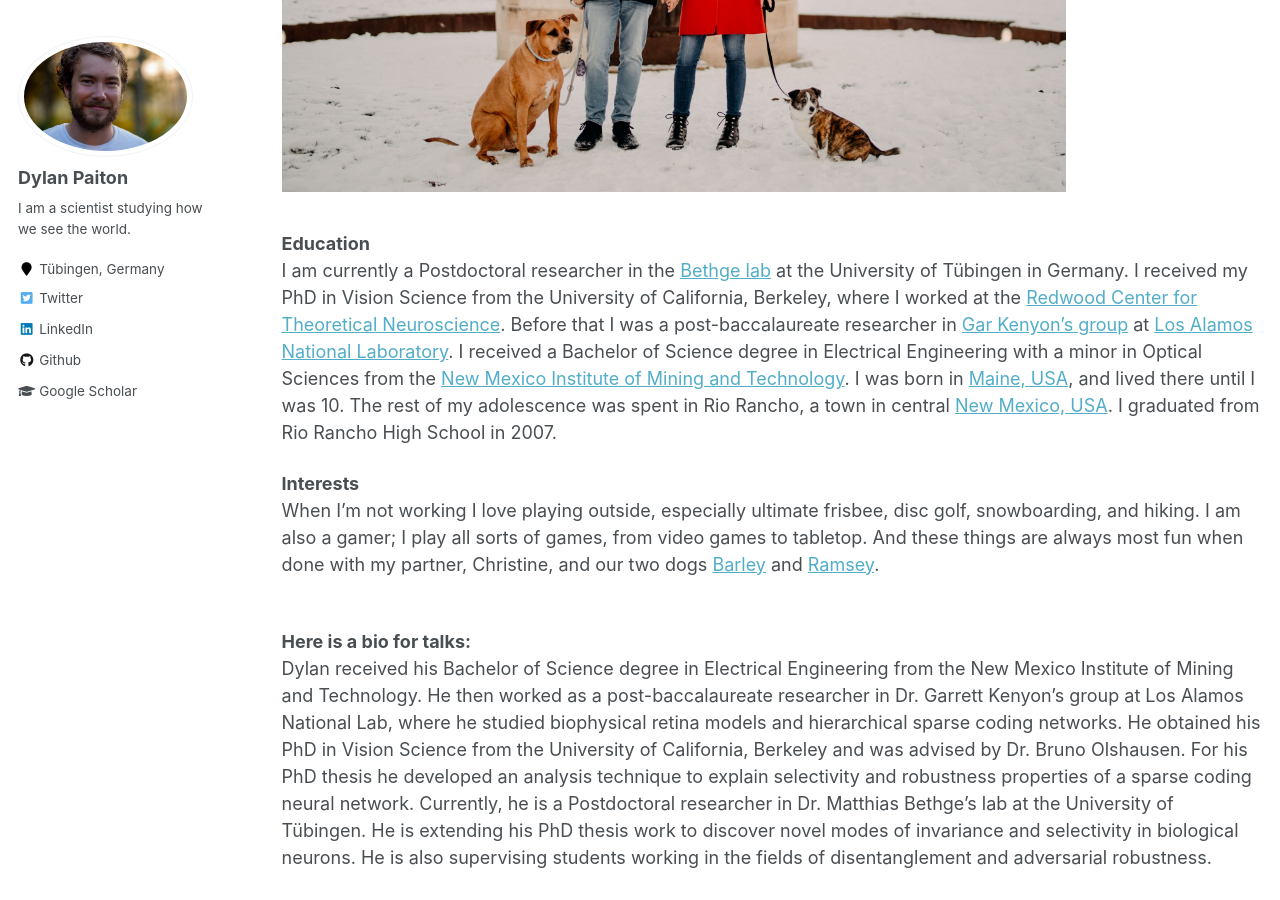
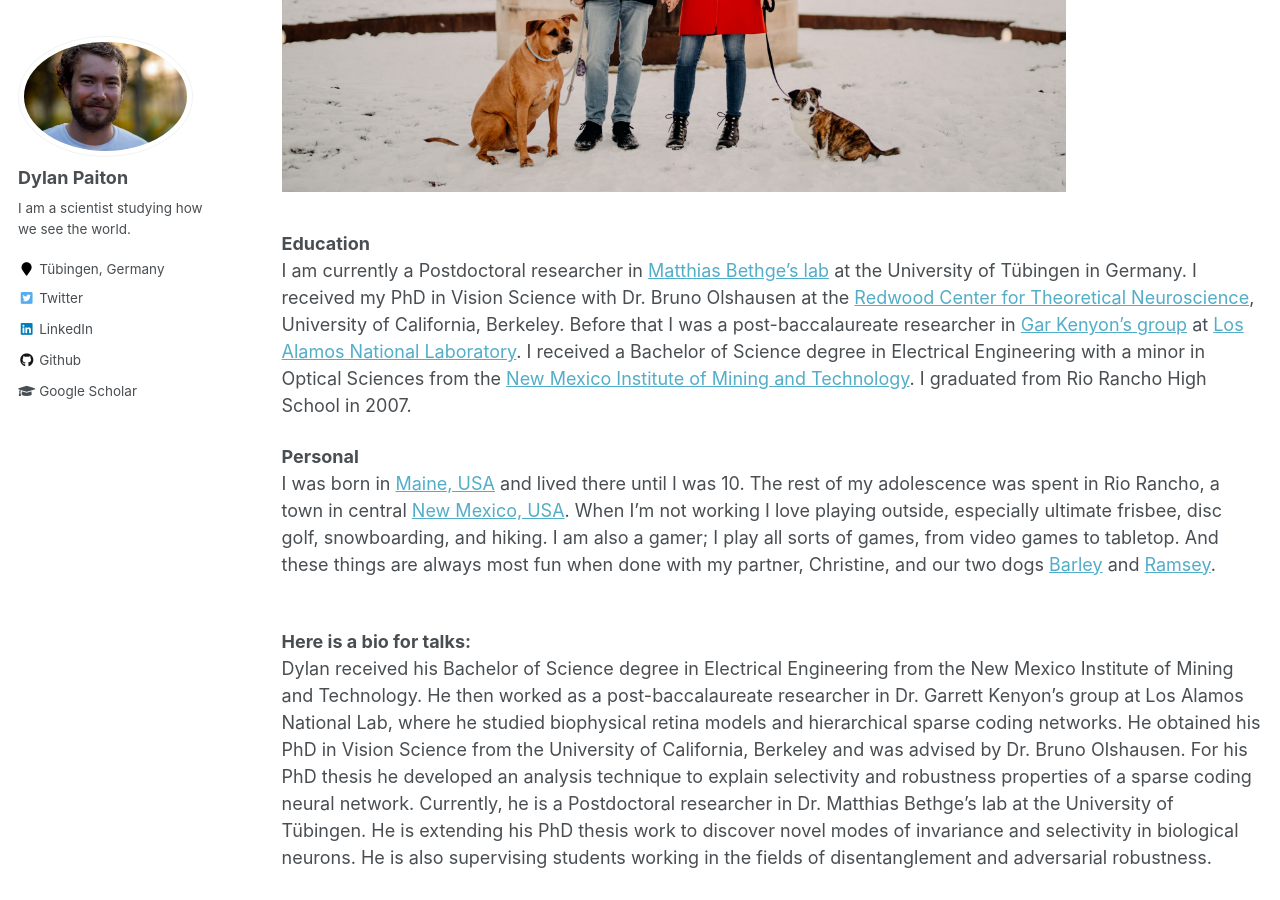
Before and after one commit to dpaiton/dpaiton.github.io, a Jekyll site: the page built from _pages/bio.md, in a window 1280 px wide and 900 px high, scrolled down 495 px. Built offline with Jekyll 4.4.1, drawn with Linux system fonts in a browser that asks for light colours.

Commit message:
updates wording

```diff
--- a/_pages/bio.md
+++ b/_pages/bio.md
@@ -10,36 +10,26 @@ author_profile: true
 <img style="float: center; margin: 0px 15px 15px 0px;" src="../images/family.jpeg" width="80%" />
 
 <strong>Education</strong><br>
-I am currently a Postdoctoral researcher in the
-[Bethge lab](http://bethgelab.org) at the University of T&uuml;bingen in Germany.
-I received my PhD in Vision Science from the University of California, Berkeley, where I
-worked at the [Redwood Center for Theoretical Neuroscience](http://redwood.berkeley.edu/).
-Before that I was a post-baccalaureate researcher in
-[Gar Kenyon's group](http://petavision.github.io/) at
-[Los Alamos National Laboratory](https://youtu.be/55hlnlVuTpk). I received a Bachelor of Science
-degree in Electrical Engineering with a minor in Optical Sciences from the
-[New Mexico Institute of Mining and Technology](https://www.nmt.edu/academics/eleceng/). I was born
-in [Maine, USA](https://youtu.be/witphg3HUlE), and lived there until I was 10. The rest of my adolescence was spent in
-Rio Rancho, a town in central [New Mexico, USA](https://explorepartsunknown.com/destination/new-mexico/).
+I am currently a Postdoctoral researcher in [Matthias Bethge's lab](http://bethgelab.org) at the University of T&uuml;bingen in Germany.
+I received my PhD in Vision Science with Dr. Bruno Olshausen at the [Redwood Center for Theoretical Neuroscience](http://redwood.berkeley.edu/), University of California, Berkeley.
+Before that I was a post-baccalaureate researcher in [Gar Kenyon's group](http://petavision.github.io/) at [Los Alamos National Laboratory](https://youtu.be/55hlnlVuTpk).
+I received a Bachelor of Science degree in Electrical Engineering with a minor in Optical Sciences from the [New Mexico Institute of Mining and Technology](https://www.nmt.edu/academics/eleceng/).
 I graduated from Rio Rancho High School in 2007.
 
-<strong>Interests</strong><br>
-When I'm not working I love playing outside, especially ultimate frisbee, disc golf, snowboarding,
-and hiking. I am also a gamer; I play all sorts of games, from video games to tabletop.
-And these things are always most fun when done with my partner, Christine, and our two dogs
-[Barley](https://www.instagram.com/barleythedogg/)
-and [Ramsey](https://www.instagram.com/ramseythepup/).
+<strong>Personal</strong><br>
+I was born in [Maine, USA](https://youtu.be/witphg3HUlE) and lived there until I was 10.
+The rest of my adolescence was spent in Rio Rancho, a town in central [New Mexico, USA](https://explorepartsunknown.com/destination/new-mexico/).
+When I'm not working I love playing outside, especially ultimate frisbee, disc golf, snowboarding, and hiking.
+I am also a gamer; I play all sorts of games, from video games to tabletop.
+And these things are always most fun when done with my partner, Christine, and our two dogs [Barley](https://www.instagram.com/barleythedogg/) and [Ramsey](https://www.instagram.com/ramseythepup/).
 
 <br>
 <strong>Here is a bio for talks:</strong>
 <br>
-Dylan received his Bachelor of Science degree in Electrical Engineering from the New Mexico
-Institute of Mining and Technology. He then worked as a post-baccalaureate researcher in Dr. Garrett
-Kenyon's group at Los Alamos National Lab, where he studied biophysical retina models and
-hierarchical sparse coding networks. He obtained his PhD in Vision Science from the University of
-California, Berkeley and was advised by Dr. Bruno Olshausen. For his PhD thesis he developed an
-analysis technique to explain selectivity and robustness properties of a sparse coding neural
-network. Currently, he is a Postdoctoral researcher in Dr. Matthias Bethge's lab at the University
-of Tübingen. He is extending his PhD thesis work to discover novel modes of invariance and
-selectivity in biological neurons. He is also supervising students working in the fields of
-disentanglement and adversarial robustness.
+Dylan received his Bachelor of Science degree in Electrical Engineering from the New Mexico Institute of Mining and Technology.
+He then worked as a post-baccalaureate researcher in Dr. Garrett Kenyon's group at Los Alamos National Lab, where he studied biophysical retina models and hierarchical sparse coding networks.
+He obtained his PhD in Vision Science from the University of California, Berkeley and was advised by Dr. Bruno Olshausen.
+For his PhD thesis he developed an analysis technique to explain selectivity and robustness properties of a sparse coding neural network.
+Currently, he is a Postdoctoral researcher in Dr. Matthias Bethge's lab at the University of Tübingen.
+He is extending his PhD thesis work to discover novel modes of invariance and selectivity in biological neurons.
+He is also supervising students working in the fields of disentanglement and adversarial robustness.
```
